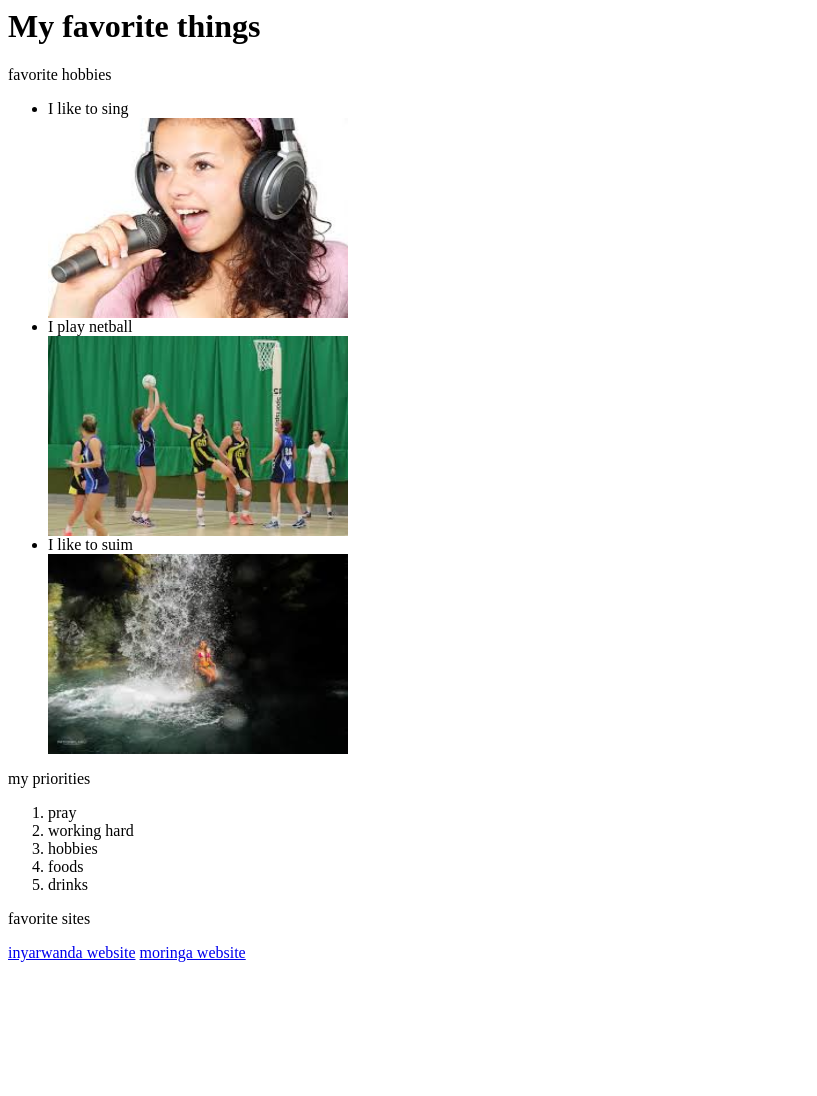
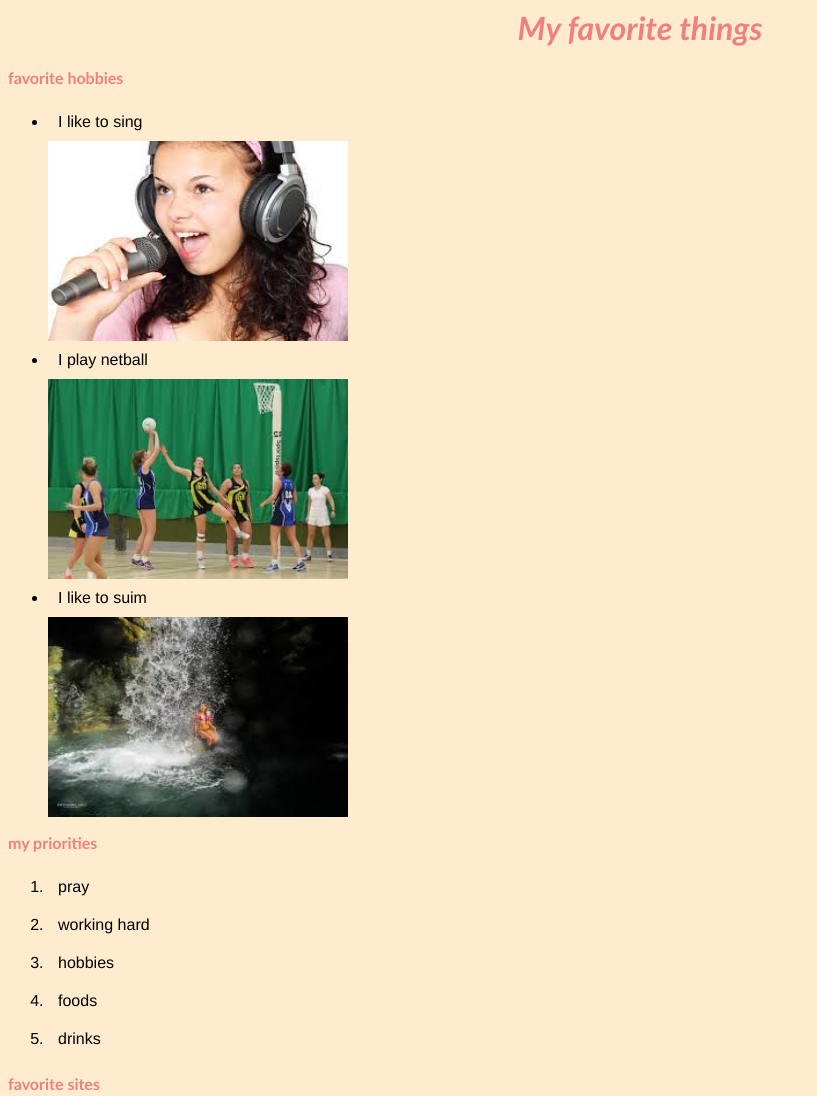
Before and after one commit to vankessa/my-first-webpage, a plain HTML site: page my-favorite-things.html in a window 1280 px wide. Shown: the top 1096 px of the page, without its empty margins (0-817 px from the left). Before the commit the page ends 970 px from the top, so only its background shows below. Drawn offline with Linux system fonts and the light colour scheme.

Commit message:
styling different styles

```diff
--- /dev/null
+++ b/css/favorite.css
@@ -0,0 +1,14 @@
+ h1 , p {
+    color:lightcoral;
+    font-family: 'Trebuchet MS', 'Lucida Sans Unicode', 'Lucida Grande', 'Lucida Sans', Arial, sans-serif;
+}
+h1  {
+    text-align:center;
+}
+*  {
+    background-color: blanchedalmond;
+}
+li  {
+    font-family: 'Franklin Gothic Medium', 'Arial Narrow', Arial, sans-serif;
+    padding: 10px;
+}
--- a/my-favorite-things.html
+++ b/my-favorite-things.html
@@ -4,10 +4,11 @@
         <title>
             My favorite things
         </title>
+        <link href="css/favorite.css" rel="stylesheet" type="text/css">
     </head>
     <body>
-       <h1> My favorite things</h1>
-       <p> favorite hobbies</p>
+       <h1> <em>My favorite things</em></h1>
+       <p> <strong>favorite hobbies</strong></p>
        <ul>
            <li> I like to sing </li>
          <img src="images/singer.jpeg" height="200" width="300" alt singers>
@@ -16,7 +17,7 @@
            <li> I like to suim </li>
            <img src="images/suiming.jpeg" height="200" width="300" alt suiming>
        </ul>
-       <p> my priorities</p>
+       <p> <strong>my priorities</strong></p>
        <ol>
            <li> pray</li>
            <li> working hard</li>
@@ -24,7 +25,7 @@
            <li> foods</li>
            <li> drinks</li>
        </ol>
-       <p> favorite sites</p>
+       <p><strong> favorite sites</strong></p>
        <a href="www.inyarwanda.com"> inyarwanda website</a>
        <a href="www.moringaschool.com">moringa website</a>
 
```
